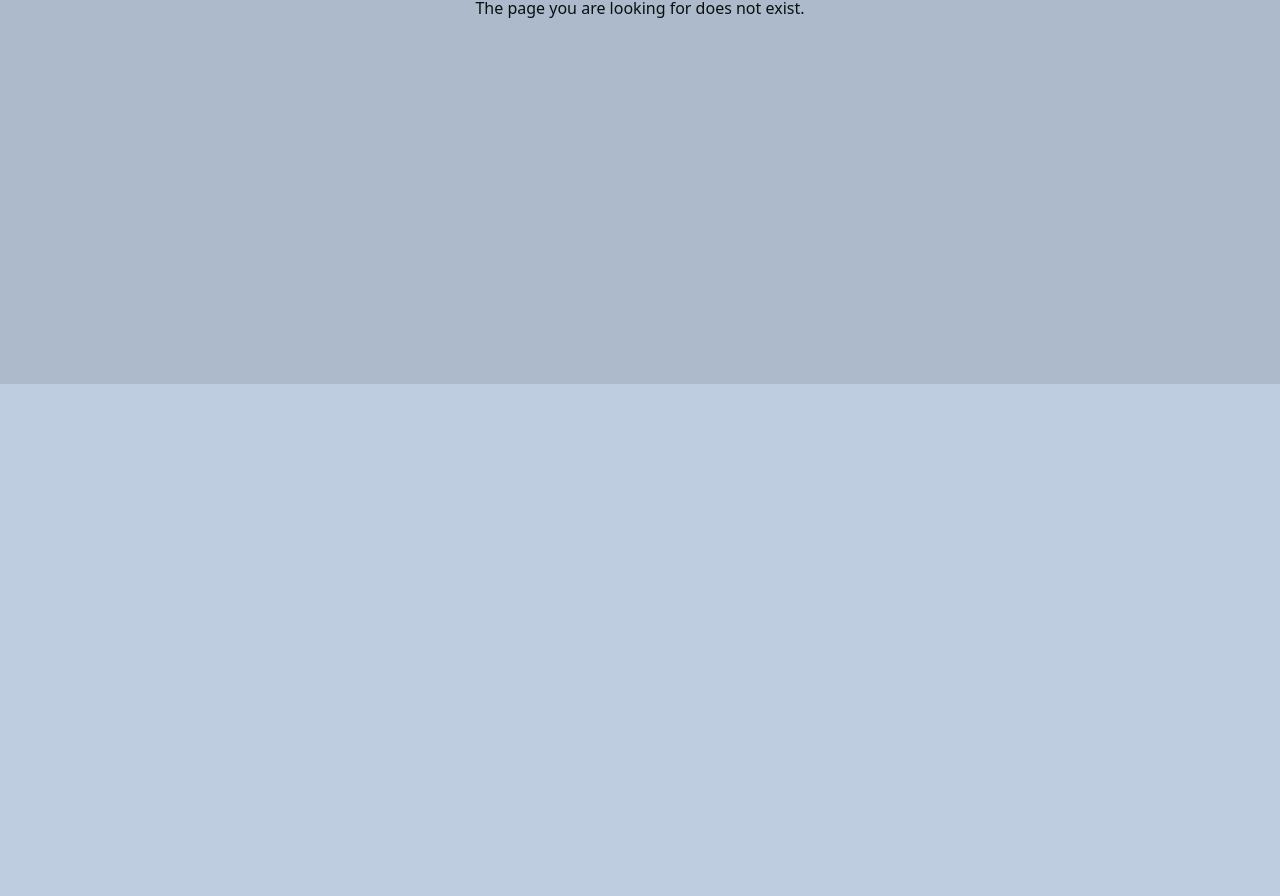
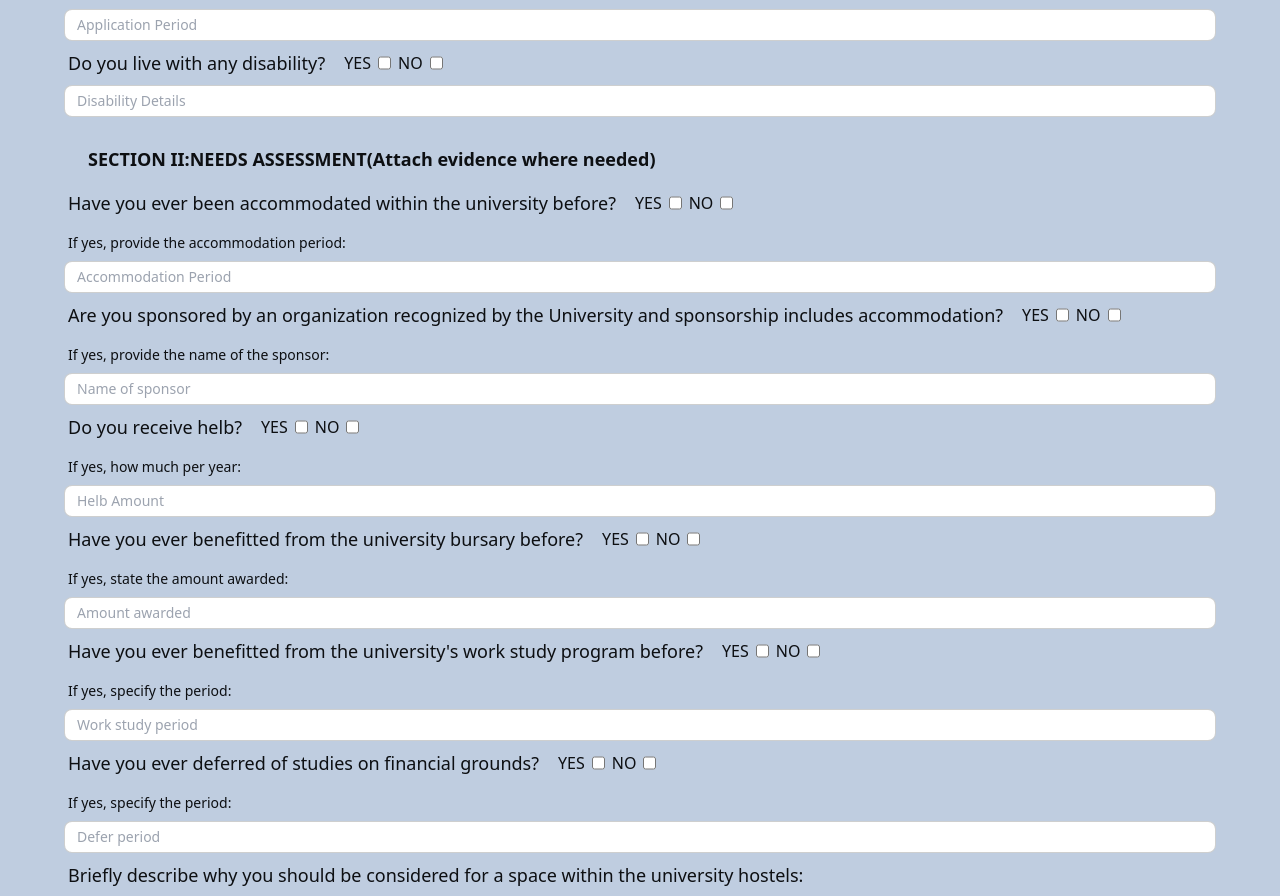
Before and after one commit to EvansMungai/UHBUI, an Angular app: page /booking in a window 1280 px wide. Before the commit this address had no page. Shown: the part 416-1312 px from the top of the page. Before the commit the page ends 800 px from the top, so only its background shows below. Built offline with nearby package versions, Linux system fonts and the light colour scheme.

Commit message:
Create hostel application form

```diff
--- a/src/app/app.routes.ts
+++ b/src/app/app.routes.ts
@@ -4,6 +4,7 @@ import { StudentComponent } from './student/student.component';
 import { HousekeeperComponent } from './housekeeper/housekeeper.component';
 import { MatronComponent } from './matron/matron.component';
 import { AdminComponent } from './admin/admin.component';
+import { BookingComponent } from './student/booking/booking.component';
 import { NotfoundComponent } from './notfound/notfound.component';
 
 export const routes: Routes = [
@@ -12,5 +13,6 @@ export const routes: Routes = [
     { path: 'housekeeper', component: HousekeeperComponent },
     { path: 'matron', component: MatronComponent },
     { path: 'admin', component: AdminComponent},
+    { path: 'booking', component: BookingComponent},
     { path: '**', component:NotfoundComponent}
 ];
--- /dev/null
+++ b/src/app/student/booking/booking.component.html
@@ -0,0 +1,110 @@
+<form class="flex flex-1 flex-col shadow-2xl mx-auto my-[2%] p-[5%] rounded-[5px]">
+    <h3 class="text-[35px] text-center mb-[2%]">Hostel Application Form</h3>
+
+    <h4 class="label text-lg font-bold ml-5 mt-5">SECTION I: PERSONAL DETAILS</h4>
+    <label for="fname" class="label text-lg font-medium">Registration Number:</label>
+    <input type="text" id="fname" name="fname" class="input input-bordered input-sm bg-white" placeholder="Registration Number">
+    <label for="lname" class="label text-lg font-medium">Hostel Name:</label>
+    <input type="text" id="lname" name="lname" class="input input-bordered input-sm bg-white" placeholder="Hostel Name" />
+    <label for="lname" class="label text-lg font-medium">Application Period:</label>
+    <input type="text" id="lname" name="lname" class="input input-bordered input-sm bg-white" placeholder="Application Period"/>
+    <div class="join">
+        <label for="disability?" class="label text-lg font-medium join-item mr-3">Do you live with any
+            disability?</label>
+        <label for="yes" class=" label text-md font-medium join-item mr-1">YES</label>
+        <input class="form-check-input join-item mr-1" type="checkbox" name="isDisabled" id="Disability" value="YES" />
+        <label for="no" class="label text-md font-medium join-item mr-1">NO</label>
+        <input class="form-check-input join-item" type="checkbox" name="isDisabled" id="Disability" value="NO" />
+    </div>
+    <input type="text" name="DisabilityDetails" class="input input-bordered input-sm bg-white" id="DisabilityDetails"
+        placeholder="Disability Details" />
+
+    <h4 class="label text-lg font-bold ml-5 mt-5">SECTION II:NEEDS ASSESSMENT(Attach evidence where needed)</h4>
+    <div class="join">
+        <label for="AccommodatedBefore" class="label text-lg font-medium join-item mr-3">Have you ever been accommodated
+            within the university before?</label>
+        <label for="yes" class=" label text-md font-medium join-item mr-1">YES</label>
+        <input class="form-check-input join-item mr-1" type="checkbox" name="isDisabled" id="AccommodatedBefore"
+            value="YES" />
+        <label for="no" class="label text-md font-medium join-item mr-1">NO</label>
+        <input class="form-check-input join-item" type="checkbox" name="isDisabled" id="AccommodatedBefore"
+            value="NO" />
+    </div>
+    <label for="sponsoredBefore" class="label text-sm font-medium join-item mr-3">If yes, provide the accommodation
+        period:</label>
+    <input type="text" name="AccommodationPeriod" class="input input-bordered input-sm bg-white"
+        id="AccommodationPeriod" placeholder="Accommodation Period" />
+
+    <div class="join">
+        <label for="sponsoredBefore" class="label text-lg font-medium join-item mr-3">Are you sponsored by an
+            organization recognized by the University and sponsorship includes accommodation?</label>
+        <label for="yes" class=" label text-md font-medium join-item mr-1">YES</label>
+        <input class="form-check-input join-item mr-1" type="checkbox" name="sponsoredBefore" id="sponsoredBefore"
+            value="YES" />
+        <label for="no" class="label text-md font-medium join-item mr-1">NO</label>
+        <input class="form-check-input join-item" type="checkbox" name="sponsoredBefore" id="sponsoredBefore"
+            value="NO" />
+    </div>
+    <label for="sponsored" class="label text-sm font-medium join-item mr-3">If yes, provide the name of the
+        sponsor:</label>
+    <input type="text" name="sponsor" class="input input-bordered input-sm bg-white" id="sponsor"
+        placeholder="Name of sponsor" />
+
+    <div class="join">
+        <label for="helbBefore" class="label text-lg font-medium join-item mr-3">Do you receive helb?</label>
+        <label for="yes" class=" label text-md font-medium join-item mr-1">YES</label>
+        <input class="form-check-input join-item mr-1" type="checkbox" name="helbBefore" id="helbBefore" value="YES" />
+        <label for="no" class="label text-md font-medium join-item mr-1">NO</label>
+        <input class="form-check-input join-item" type="checkbox" name="helbBefore" id="helbBefore" value="NO" />
+    </div>
+    <label for="helbAmount" class="label text-sm font-medium join-item mr-3">If yes, how much per year:</label>
+    <input type="text" name="sponsor" class="input input-bordered input-sm bg-white" id="helbAmount"
+        placeholder="Helb Amount" />
+    <div class="join">
+        <label for="bursaryBefore" class="label text-lg font-medium join-item mr-3">Have you ever benefitted from the
+            university bursary before?</label>
+        <label for="yes" class=" label text-md font-medium join-item mr-1">YES</label>
+        <input class="form-check-input join-item mr-1" type="checkbox" name="bursaryBefore" id="bursaryBefore"
+            value="YES" />
+        <label for="no" class="label text-md font-medium join-item mr-1">NO</label>
+        <input class="form-check-input join-item" type="checkbox" name="bursaryBefore" id="bursaryBefore" value="NO" />
+    </div>
+    <label for="bursaryAmount" class="label text-sm font-medium join-item mr-3">If yes, state the amount
+        awarded:</label>
+    <input type="text" name="bursaryAmount" class="input input-bordered input-sm bg-white" id="bursaryAmount"
+        placeholder="Amount awarded" />
+
+    <div class="join">
+        <label for="workStudyBefore" class="label text-lg font-medium join-item mr-3">Have you ever benefitted from the
+            university's work study program before?</label>
+        <label for="yes" class=" label text-md font-medium join-item mr-1">YES</label>
+        <input class="form-check-input join-item mr-1" type="checkbox" name="workStudyBefore" id="workStudyBefore"
+            value="YES" />
+        <label for="no" class="label text-md font-medium join-item mr-1">NO</label>
+        <input class="form-check-input join-item" type="checkbox" name="workStudyBefore" id="workStudyBefore"
+            value="NO" />
+    </div>
+    <label for="workStudyPeriod" class="label text-sm font-medium join-item mr-3">If yes, specify the period:</label>
+    <input type="text" name="workStudyPeriod" class="input input-bordered input-sm bg-white" id="workStudyPeriod"
+        placeholder="Work study period" />
+
+    <div class="join">
+        <label for="deferredBefore" class="label text-lg font-medium join-item mr-3">Have you ever deferred of studies
+            on financial grounds?</label>
+        <label for="yes" class=" label text-md font-medium join-item mr-1">YES</label>
+        <input class="form-check-input join-item mr-1" type="checkbox" name="deferredBefore" id="deferredBefore"
+            value="YES" />
+        <label for="no" class="label text-md font-medium join-item mr-1">NO</label>
+        <input class="form-check-input join-item" type="checkbox" name="deferredBefore" id="deferredBefore"
+            value="NO" />
+    </div>
+    <label for="deferPeriod" class="label text-sm font-medium join-item mr-3">If yes, specify the period:</label>
+    <input type="text" name="deferPeriod" class="input input-bordered input-sm bg-white" id="deferPeriod"
+        placeholder="Defer period" />
+    <label for="considerationReasons" class="label text-lg font-medium">Briefly describe why you should be considered
+        for a space within the university hostels:</label>
+    <textarea class="textarea textarea-bordered bg-white" placeholder="Reasons for consideration"></textarea>
+    <div class="">
+        <button type="submit" class="btn btn-secondary mt-4">Submit</button>
+    </div>
+</form>
--- /dev/null
+++ b/src/app/student/booking/booking.component.ts
@@ -0,0 +1,30 @@
+import { Component } from '@angular/core';
+import { FormControl, ReactiveFormsModule} from '@angular/forms';
+
+@Component({
+  selector: 'app-booking',
+  standalone: true,
+  imports: [ReactiveFormsModule],
+  templateUrl: './booking.component.html',
+  styleUrl: './booking.component.css'
+})
+export class BookingComponent {
+  registrationNO = new FormControl('');
+  hostelName = new FormControl('');
+  applicationPeriod = new FormControl('');
+  disability = new FormControl(false);
+  disabilityDetails = new FormControl('');
+  accommodatedBefore = new FormControl(false);
+  accommodationDetails = new FormControl('');
+  sponsoredBefore = new FormControl(false);
+  sponsorDetails = new FormControl('')
+  helbBefore = new FormControl(false);
+  helbAmount = new FormControl('');
+  bursaryBefore = new FormControl(false);
+  bursaryAmount = new FormControl('');
+  workStudyBefore = new FormControl(false);
+  workStudyPeriod = new FormControl('');
+  deferredBefore = new FormControl(false);
+  deferredPeriod = new FormControl('');
+  considerationReasons = new FormControl('');
+}
```
Also changed, not shown: src/app/student/booking/booking.component.css (added), 1 other file (tests, documents, lock files or other folders).
